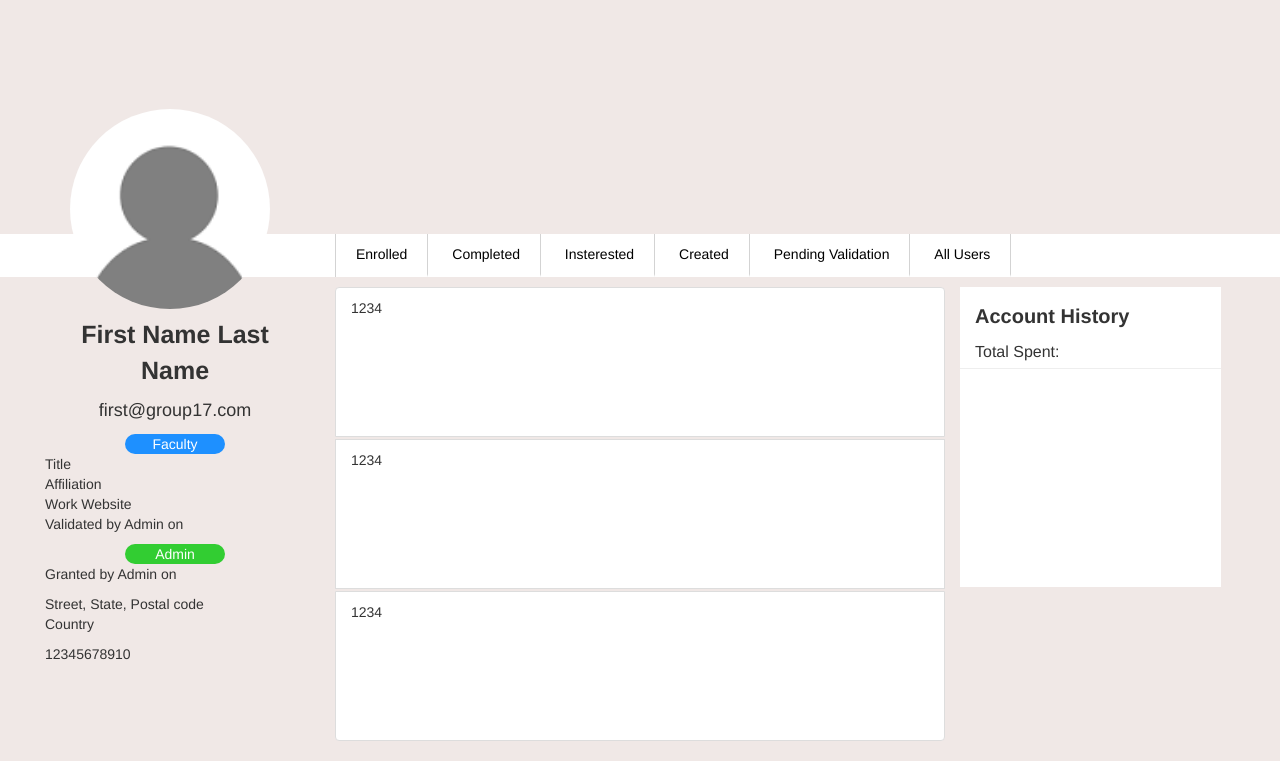
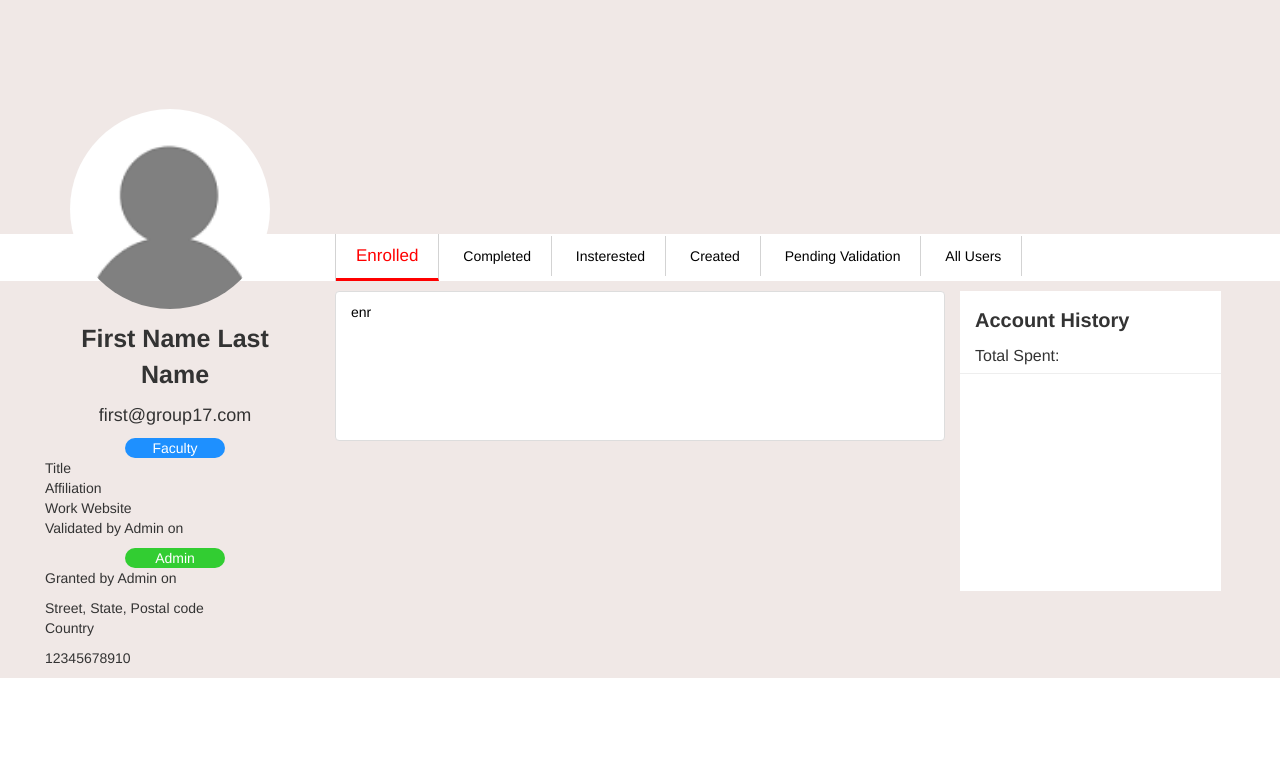
Before and after one commit to chzh1992/Fall17-CS5200-Sec02-Group17, a website: page public/index.html at #!/user in a window 1280 px wide. Both pictures are taken after a click on the link "Enrolled". Shown: the part 91-852 px from the top of the page. After the commit the page ends 800 px from the top, so only its background shows below. Drawn offline with nearby package versions, Linux system fonts and the light colour scheme; some packages are replaced by stand-ins of ours.

Commit message:
profile tab

```diff
--- a/public/css/style-profile.css
+++ b/public/css/style-profile.css
@@ -26,22 +26,6 @@
     background-color: white;
 }
 
-/*#profile-tablist .tr-tablist > li{*/
-    /*float:left;*/
-    /*width: 16.6666666%;*/
-    /*text-align: center;*/
-    /*padding: 12px 0;*/
-    /*border-bottom: 3px solid red;*/
-    /*border-right: lightgray solid 1px;*/
-/*}*/
-
-/*#profile-tablist .tr-tablist{*/
-    /*margin-bottom: 0;*/
-    /*overflow: auto;*/
-    /*padding-left: 0;*/
-    /*border-left: lightgray solid 1px;*/
-/*}*/
-
 #profile-tablist a{
     display: inline-block;
     text-align: center;
@@ -49,7 +33,10 @@
     text-decoration: none;
     color: black;
     border-right: lightgray 1px solid;
-    border-bottom: transparent 3px solid;
+}
+
+#profile-tablist a:hover{
+    color: red;
 }
 
 #profile-tablist{
@@ -100,11 +87,11 @@
     background-color: limegreen;
 }
 
-#tabpane{
+#profile-tabpane{
     margin-top: 10px;
 }
 
-#tabpane li{
+#profile-tabpane li{
     margin-bottom: 2px;
     min-height: 150px;
     max-height: 150px;
@@ -136,3 +123,14 @@
 #account-history hr{
     margin: 5px 0;
 }
+
+/*#profile-tablist .tr-active{*/
+    /*color: red;*/
+    /*font-size: 17px;*/
+    /*border-bottom: red 3px solid;*/
+/*}*/
+
+#enrolled a, #completed a, #interested a, #created a, #pending a, #all-users a{
+    text-decoration: none;
+    color: black;
+}
--- a/public/css/style.css
+++ b/public/css/style.css
@@ -126,3 +126,7 @@ ul[class~="tr-navbar"], ul[class~="tr-tablist"]{
     width: calc(100% - 20px);
     top: calc(50% + 20px);
 }
+
+.tr-tab-content{
+    display: none;
+}
--- /dev/null
+++ b/public/directives/tr-profile-tab.js
@@ -0,0 +1,48 @@
+(function (){
+    angular
+        .module('TrainlyIo')
+        .directive('trProfileTab',trProfileTab);
+
+    function trProfileTab(){
+        return {
+            link: linkFunction
+        };
+
+        function linkFunction(scope,element){
+            const jProfile = angular.element(element);
+            const defaultTab = jProfile.find('#profile-tablist .tr-active');
+            const defaultTabContent = jProfile.find('#profile-tabpane .tr-active');
+            defaultTab.css('color','red');
+            defaultTab.css('font-size','17px');
+            defaultTab.css('border-bottom','red 3px solid');
+            defaultTabContent.css('display','block');
+            jProfile.find('#profile-tablist a').click(
+                function (){
+                    jProfile.find('#profile-tablist a').removeAttr('style');
+                    const thisElem = angular.element(this);
+                    thisElem.css('color','red');
+                    thisElem.css('font-size','17px');
+                    thisElem.css('border-bottom','red 3px solid');
+                    jProfile.find('#profile-tabpane .tr-tab-content').hide();
+                    const targetTabContent = jProfile.find(thisElem.attr('data-target'));
+                    switch (targetTabContent.attr('data-tab-type')){
+                        case 'list':
+                            targetTabContent.show();
+                            targetTabContent.find('li').each(
+                                function(i){
+                                    angular.element(this).hide().delay(i*20).show({
+                                        effect: 'slide',
+                                        duration: 500
+                                    });
+                                }
+                            );
+                            break;
+                        case 'normal':
+                            targetTabContent.show();
+                            break;
+                    }
+                }
+            )
+        }
+    }
+})();
--- a/public/index.html
+++ b/public/index.html
@@ -35,6 +35,7 @@
     <script src="directives/tr-small-device-navbar.js"></script>
     <script src="directives/tr-home-header.js"></script>
     <script src="directives/tr-underlined-navbar.js"></script>
+    <script src="directives/tr-profile-tab.js"></script>
 
     <!--Controllers-->
     <script src="views/home/home.controller.client.js"></script>
--- a/public/views/user/user.view.client.html
+++ b/public/views/user/user.view.client.html
@@ -1,5 +1,7 @@
 <ng-include src="'views/common/nav-header.html'"></ng-include>
-<section id="profile-main-section">
+
+<section id="profile-main-section"
+         tr-profile-tab>
 
 
     <div id="profile-pic">
@@ -30,22 +32,34 @@
                 <!--</li>-->
             <!--</ul>-->
             <div id="profile-tablist">
-                <a href="">
+                <a href=""
+                   data-target="#enrolled"
+                   class="tr-tab tr-active">
                     Enrolled
                 </a>
-                <a href="">
+                <a href=""
+                   data-target="#completed"
+                   class="tr-tab">
                     Completed
                 </a>
-                <a href="">
+                <a href=""
+                   data-target="#interested"
+                   class="tr-tab">
                     Insterested
                 </a>
-                <a href="">
+                <a href=""
+                   data-target="#created"
+                   class="tr-tab">
                     Created
                 </a>
-                <a href="">
+                <a href=""
+                   data-target="#pending"
+                   class="tr-tab">
                     Pending Validation
                 </a>
-                <a href="">
+                <a href=""
+                   data-target="#all-users"
+                   class="tr-tab">
                     All Users
                 </a>
             </div>
@@ -90,18 +104,68 @@
             </div>
         </div>
         <div class="col-sm-6">
-            <div id="tabpane">
-                <ul class="list-group">
+            <div id="profile-tabpane">
+
+                <ul class="list-group tr-tab-content tr-active"
+                    id="enrolled"
+                    data-tab-type="list">
+                    <a href="">
                         <li class="list-group-item">
-                        1234
+                            enr
                         </li>
+                    </a>
+                </ul>
+
+                <ul class="list-group tr-tab-content"
+                    id="completed"
+                    data-tab-type="list">
+                    <a href="">
                         <li class="list-group-item">
-                        1234
+                            comp
                         </li>
+                    </a>
+                </ul>
+
+                <ul class="list-group tr-tab-content"
+                    id="interested"
+                    data-tab-type="list">
+                    <a href="">
                         <li class="list-group-item">
-                        1234
+                            int
                         </li>
+                    </a>
                 </ul>
+
+                <ul class="list-group tr-tab-content"
+                    id="created"
+                    data-tab-type="list">
+                    <a href="">
+                        <li class="list-group-item">
+                            cre
+                        </li>
+                    </a>
+                </ul>
+
+                <ul class="list-group tr-tab-content"
+                    id="pending"
+                    data-tab-type="list">
+                    <a href="">
+                        <li class="list-group-item">
+                            pen
+                        </li>
+                    </a>
+                </ul>
+
+                <ul class="list-group tr-tab-content"
+                    id="all-users"
+                    data-tab-type="normal">
+                    <a href="">
+                        <li class="list-group-item">
+                            all
+                        </li>
+                    </a>
+                </ul>
+
             </div>
 
         </div>
```
Lines whose indentation alone changed are shown as unchanged.
